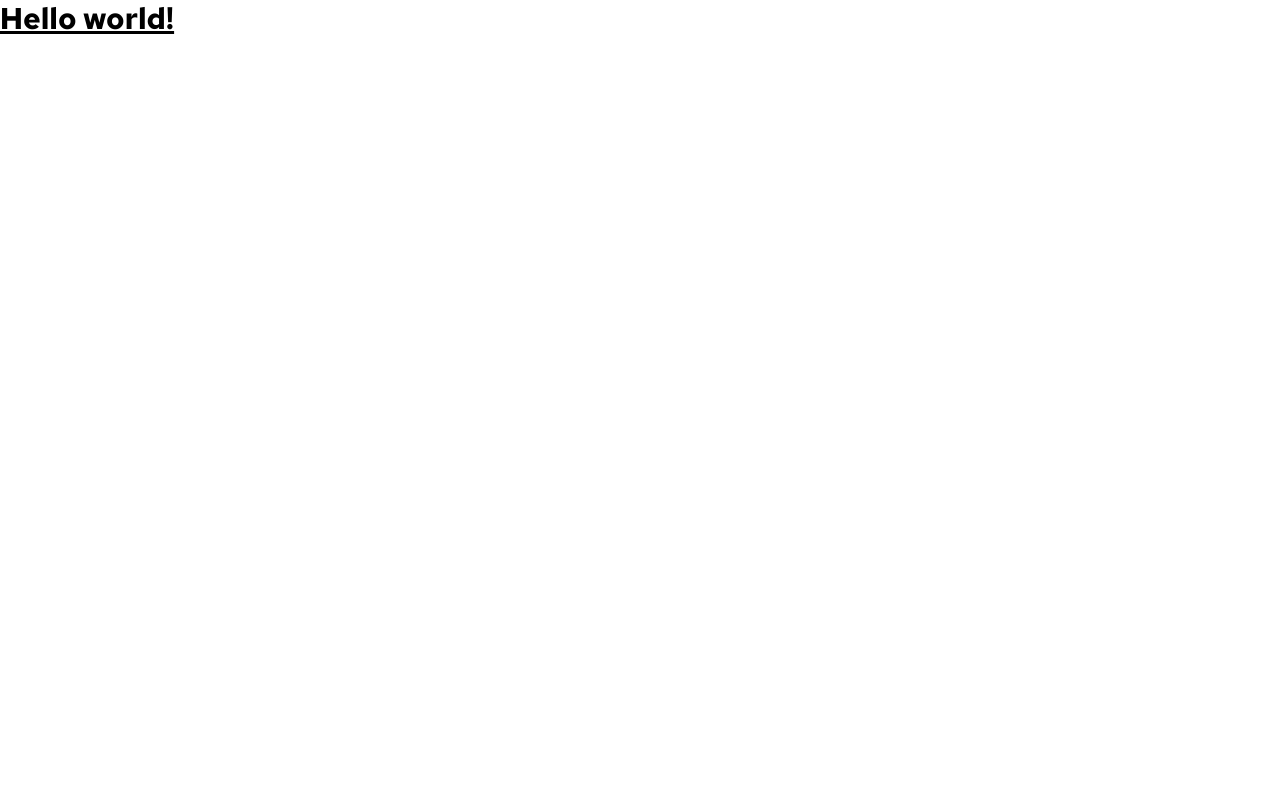
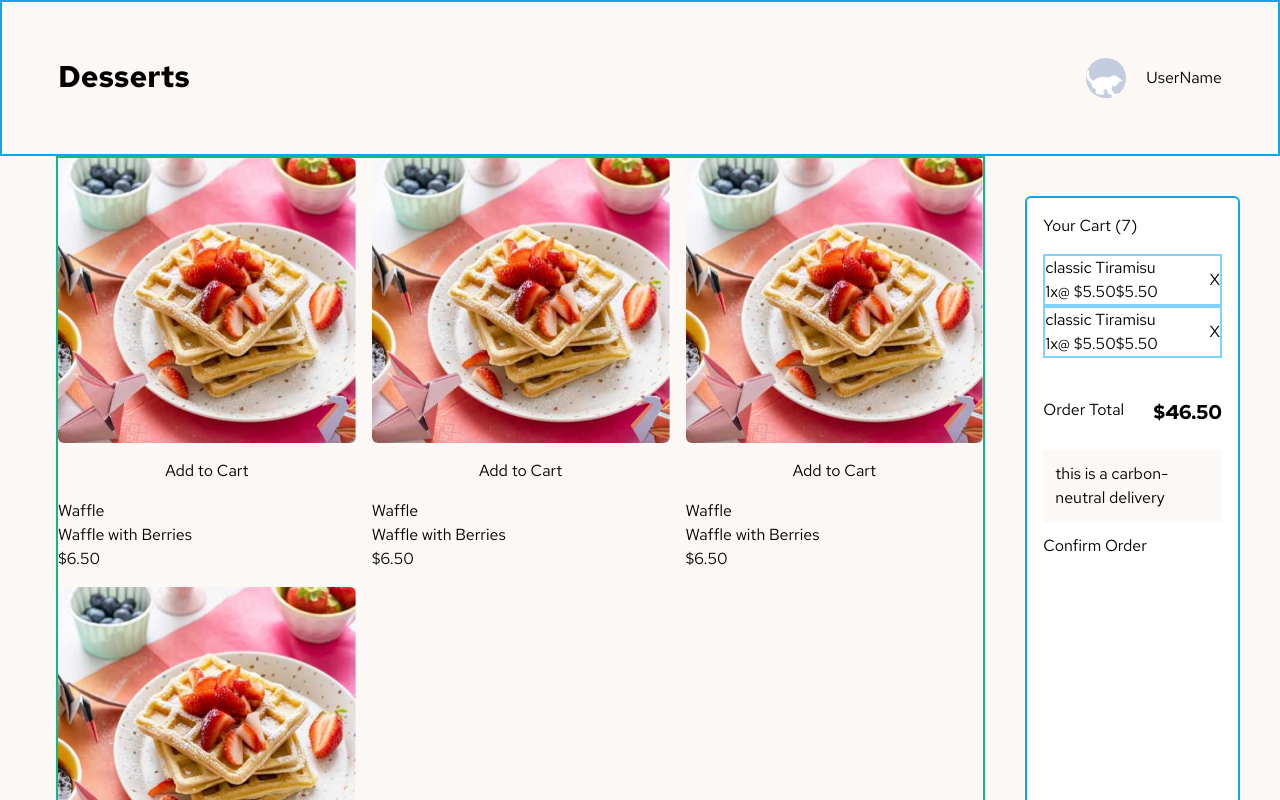
Before and after one commit to ejbolts/React-Dessert-Shopping-Cart-List, a React (Vite) app: page / in a window 1280 px wide. Shown: the top 800 px of the page. Built offline with nearby package versions, Linux system fonts and the light colour scheme.

Commit message:
Added rough layout of components

```diff
--- a/src/App.tsx
+++ b/src/App.tsx
@@ -1,3 +1,17 @@
+import React from "react";
+import Cart from "./components/Cart";
+import FoodList from "./components/FoodList";
+import Header from "./components/Header";
+import "./index.css";
+
 export default function App() {
-  return <h1 className="text-3xl font-bold underline">Hello world!</h1>;
+  return (
+    <div className="bg-lightBG min-h-screen ">
+      <Header />
+      <div className="flex justify-between">
+        <FoodList />
+        <Cart />
+      </div>
+    </div>
+  );
 }
--- /dev/null
+++ b/src/components/Cart.tsx
@@ -0,0 +1,43 @@
+import React from "react";
+
+export default function Cart() {
+  return (
+    <div className="bg-white border-solid border-2 border-sky-500 rounded-md m-10 p-4  ">
+      <h2>Your Cart (7)</h2>
+      <ul className="py-4">
+        <li className="border-solid border-2 border-sky-300">
+          <div className="flex items-center justify-between">
+            <div className="">
+              <p>classic Tiramisu</p>
+
+              <span>1x</span>
+              <span>@ $5.50</span>
+              <span>$5.50</span>
+            </div>
+            <button>X</button>
+          </div>
+        </li>
+        <li className="border-solid border-2 border-sky-300">
+          <div className="flex items-center justify-between">
+            <div className="">
+              <p>classic Tiramisu</p>
+
+              <span>1x</span>
+              <span>@ $5.50</span>
+              <span>$5.50</span>
+            </div>
+            <button>X</button>
+          </div>
+        </li>
+      </ul>
+      <div className="flex justify-between py-6">
+        <span>Order Total</span>
+        <span className="font-extrabold text-xl">$46.50</span>
+      </div>
+      <div className="flex justify-center bg-lightBG items-center p-3 mb-3">
+        <span>this is a carbon-neutral delivery</span>
+      </div>
+      <button>Confirm Order</button>
+    </div>
+  );
+}
--- /dev/null
+++ b/src/components/FoodList.tsx
@@ -0,0 +1,52 @@
+import React from "react";
+import WaffleWithBerries from "../assets/images/image-waffle-desktop.jpg";
+export default function FoodList() {
+  return (
+    <div className="gap-4 border-solid border-2 ml-14 h-full border-emerald-500 w-full grid grid-cols-1 sm:grid-cols-2 md:grid-cols-2 lg:grid-cols-3  2xl:grid-cols-4 ">
+      <div className="flex flex-col">
+        <img
+          src={WaffleWithBerries}
+          alt="image of dessert"
+          className="rounded-md"
+        />
+        <button className="p-4">Add to Cart</button>
+        <span>Waffle</span>
+        <span>Waffle with Berries</span>
+        <span>$6.50</span>
+      </div>
+      <div className="flex flex-col">
+        <img
+          src={WaffleWithBerries}
+          alt="image of dessert"
+          className="rounded-md"
+        />
+        <button className="p-4">Add to Cart</button>
+        <span>Waffle</span>
+        <span>Waffle with Berries</span>
+        <span>$6.50</span>
+      </div>
+      <div className="flex flex-col">
+        <img
+          src={WaffleWithBerries}
+          alt="image of dessert"
+          className="rounded-md"
+        />
+        <button className="p-4">Add to Cart</button>
+        <span>Waffle</span>
+        <span>Waffle with Berries</span>
+        <span>$6.50</span>
+      </div>
+      <div className="flex flex-col">
+        <img
+          src={WaffleWithBerries}
+          alt="image of dessert"
+          className="rounded-md"
+        />
+        <button className="p-4">Add to Cart</button>
+        <span>Waffle</span>
+        <span>Waffle with Berries</span>
+        <span>$6.50</span>
+      </div>
+    </div>
+  );
+}
--- /dev/null
+++ b/src/components/Header.tsx
@@ -0,0 +1,17 @@
+import React from "react";
+import profilePic from "../assets/images/silhouette-of-a-kitten-playing-with-yarn.jpg";
+export default function Header() {
+  return (
+    <div className="flex justify-between p-14 border-solid border-2 border-sky-500">
+      <h1 className="font-extrabold text-3xl">Desserts</h1>
+      <div className="flex items-center gap-5">
+        <img
+          src={profilePic}
+          alt="profile-pic"
+          className="rounded-full w-10 h-10"
+        />
+        <span>UserName</span>
+      </div>
+    </div>
+  );
+}
--- a/tailwind.config.js
+++ b/tailwind.config.js
@@ -9,7 +9,10 @@ export default {
       fontFamily: {
         sans: ['Red Hat Text', 'sans-serif'],
       },
+      colors: {
+        lightBG: '#FCF8F5',
+      },
     },
   },
   plugins: [],
-}
+};
```
Also changed, not shown: src/assets/images/silhouette-of-a-kitten-playing-with-yarn.jpg (added).
